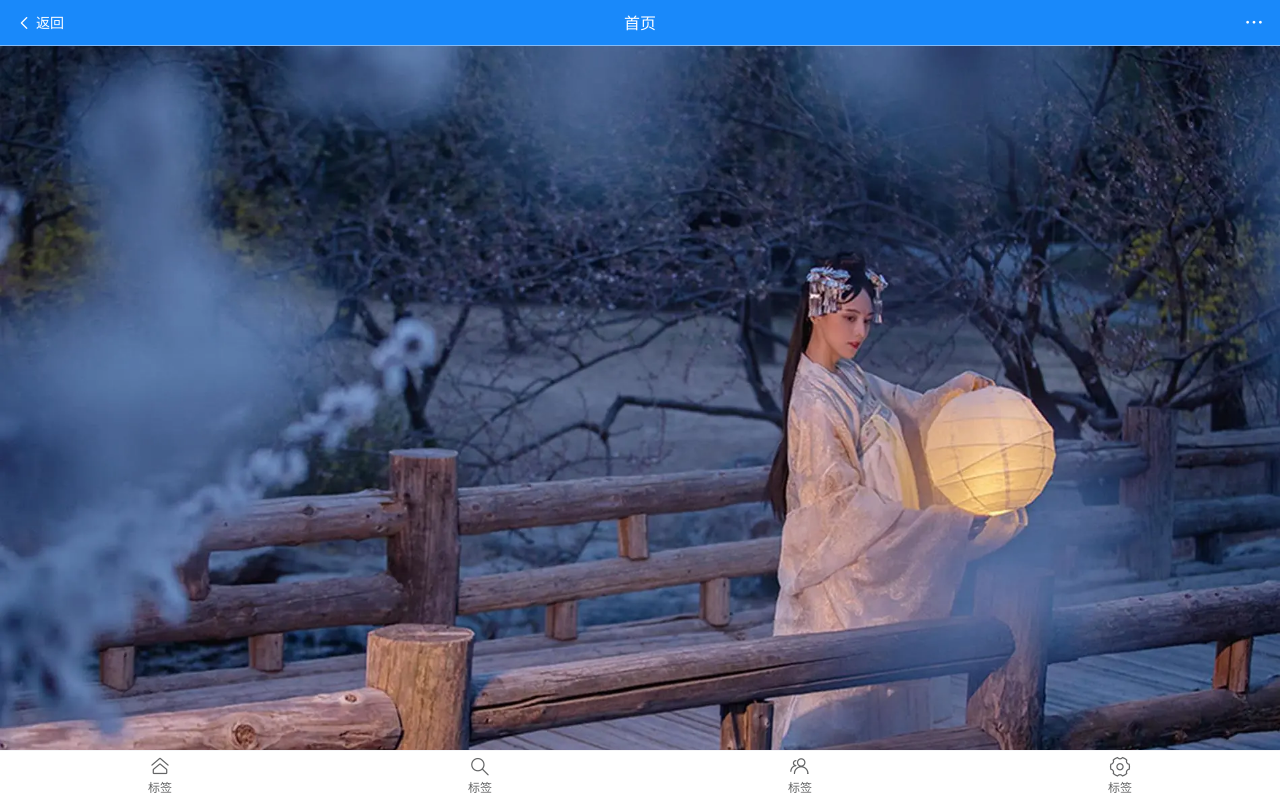
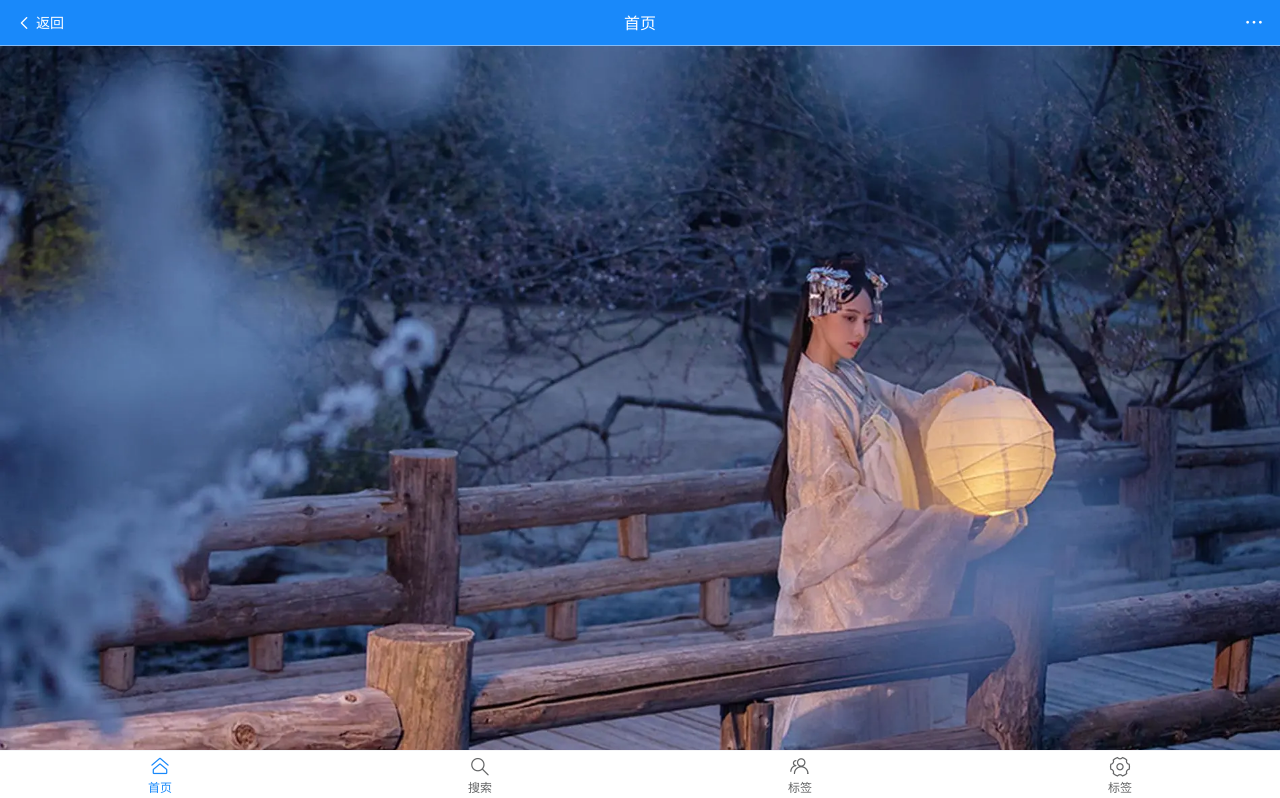
Before and after one commit to wxamlzm/dmshop, a Vue app: page / in a window 1280 px wide. Shown: the top 798 px of the page. Built offline with nearby package versions, Linux system fonts and the light colour scheme.

Commit message:
UPDATE:新增搜索页面

```diff
--- a/src/components/DmBottomTab.vue
+++ b/src/components/DmBottomTab.vue
@@ -1,7 +1,7 @@
 <template>
-    <van-tabbar v-model="active">
-    <van-tabbar-item icon="home-o">标签</van-tabbar-item>
-    <van-tabbar-item icon="search">标签</van-tabbar-item>
+    <van-tabbar v-model="active" route>
+    <van-tabbar-item to="/" icon="home-o">首页</van-tabbar-item>
+    <van-tabbar-item to="/search" icon="search">搜索</van-tabbar-item>
     <van-tabbar-item icon="friends-o">标签</van-tabbar-item>
     <van-tabbar-item icon="setting-o">标签</van-tabbar-item>
     </van-tabbar>
--- a/src/components/DmList.vue
+++ b/src/components/DmList.vue
@@ -11,6 +11,7 @@
                     desc="描述信息"
                     title="商品标题"
                     thumb="https://img.yzcdn.cn/vant/ipad.jpeg"
+                    lazy-load
                     v-for="i in list"
                     :key="i"
                 />
@@ -20,6 +21,7 @@
                     desc="描述信息"
                     title="商品标题"
                     thumb="https://img.yzcdn.cn/vant/ipad.jpeg"
+                    lazy-load
                     v-for="i in list"
                     :key="i"
                 />
--- a/src/router/index.ts
+++ b/src/router/index.ts
@@ -1,7 +1,13 @@
 import { createRouter, createWebHistory, RouteRecordRaw } from 'vue-router'
 import Home from '../views/Home.vue'
+import Search from '../views/Search.vue'
 
 const routes: Array<RouteRecordRaw> = [
+  {
+    path: '/search',
+    name: 'Search',
+    component: Search
+  },
   {
     path: '/',
     name: 'Home',
--- /dev/null
+++ b/src/views/Search.vue
@@ -0,0 +1,24 @@
+<template>
+    <van-search
+        v-model="value"
+        placeholder="请输入搜索关键词"
+        clearable
+
+    />
+    <dm-bottom-tab></dm-bottom-tab>
+</template>
+
+<script>
+import { defineComponent } from 'vue'
+import DmBottomTab from '@/components/DmBottomTab.vue'
+
+export default defineComponent({
+    name: 'Search',
+    components: {
+        DmBottomTab
+    },
+    setup() {
+
+    },
+})
+</script>
```
